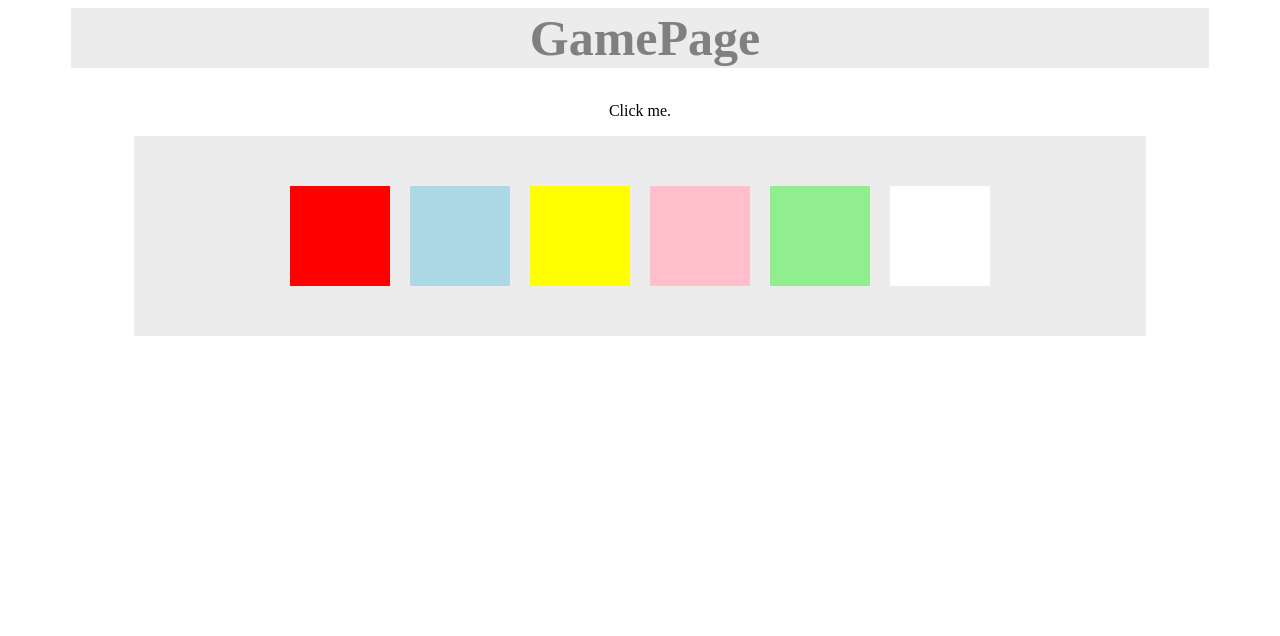
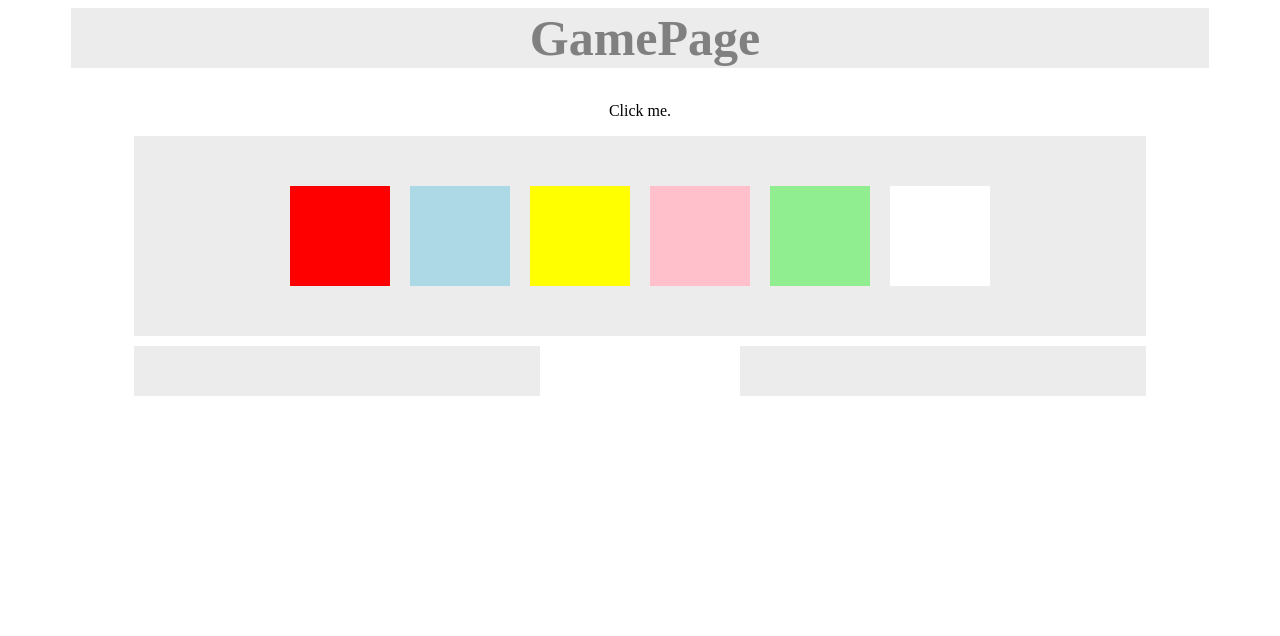
Before and after one commit to Rhod4/MMP, a PHP site: page /GamePage.html in a window 1280 px wide. Shown: the top 636 px of the page. Run offline with PHP 8.4, Linux system fonts and the light colour scheme.

Commit message:
Score and Question number, plus question change on correct answer

```diff
--- a/Page_2/GamePage.html
+++ b/Page_2/GamePage.html
@@ -20,6 +20,12 @@
  </script>
 </div>
 
+<div id = "Progress">
+
+  <div id= "Score"></div>
+  <div id= "Question"></div>
+
+</div>
 <footer id = "BottomBar">
 <p>BottomBar</p>
 </footer>
--- a/Page_2/GamePageStyle.css
+++ b/Page_2/GamePageStyle.css
@@ -16,6 +16,7 @@ body{
  display: flex;
  flex-direction: column;
  align-items: center;
+ justify-content: space-between
 }
 
 #JavaGame{
@@ -31,6 +32,25 @@ body{
 flex-direction:row;
 }
 
+#Progress{
+  width: 80%;
+height: 50px;
+  background-color: #ECECEC;
+  display: flex;
+  justify-content: center;
+  margin-top: 10px;
+}
+#Question {
+  width: 100px;
+  height: 50px;
+    background-color: white;
+}
+#Score {
+  width: 100px;
+  height: 50px;
+    background-color: white;
+}
+
 #BottomBar{
 height: 100px;
 width: 100%;
```
Also changed, not shown: Page_2/Game.js (+53 -35 lines).
